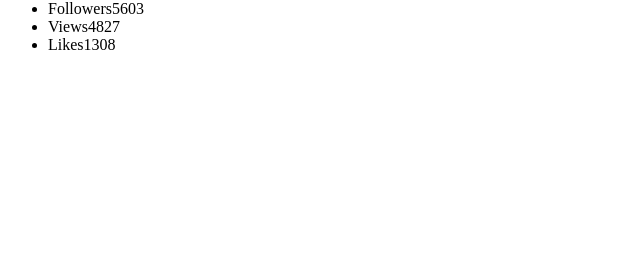
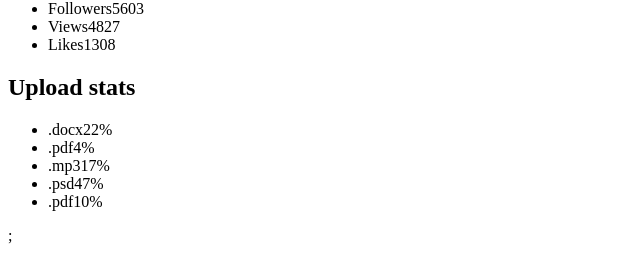
Before and after one commit to OksanaChorna/goit-react-hw-01-components, a React (Create React App) app: page / in a window 1280 px wide. Shown: the part 430-691 px from the top of the page, without its empty margins (0-640 px from the left). Built offline with nearby package versions, Linux system fonts and the light colour scheme.

Commit message:
2ге крім проптипів

```diff
--- a/src/App.js
+++ b/src/App.js
@@ -1,5 +1,8 @@
-import Profile from './components/profile';
+import React from 'react';
+import Profile from './components/Profile/profile';
 import user from './user.json';
+import Statistics from './components/Statistics/statistics';
+import statisticalData from './statistical-data.json';
 
 function App() {
   return (
@@ -11,6 +14,7 @@
         avatar={user.avatar}
         stats={user.stats}
       />
+      <Statistics title="Upload stats" stats={statisticalData} />;
     </div>
   );
 }
--- /dev/null
+++ b/src/components/Statistics/statistics.js
@@ -0,0 +1,27 @@
+import React from 'react';
+import PropTypes from 'prop-types';
+
+const Statistics = ({ title, stats }) => {
+  console.log(title);
+  return (
+    <section className="statistics">
+      {title !== '' ? <h2 className="title">{title}</h2> : ''}
+
+      <ul className="stat-list">
+        {stats.map(stat => (
+          <li className="item" key={stat.id}>
+            <span className="label">{stat.label}</span>
+            <span className="percentage">{stat.percentage}%</span>
+          </li>
+        ))}
+      </ul>
+    </section>
+  );
+};
+
+Statistics.propTypes = {
+  title: PropTypes.string,
+  // stats: PropTypes.objectOf(PropTypes.number).isRequired,
+};
+
+export default Statistics;
--- /dev/null
+++ b/src/statistical-data.json
@@ -0,0 +1,7 @@
+[
+  { "id": "id-1", "label": ".docx", "percentage": 22 },
+  { "id": "id-2", "label": ".pdf", "percentage": 4 },
+  { "id": "id-3", "label": ".mp3", "percentage": 17 },
+  { "id": "id-4", "label": ".psd", "percentage": 47 },
+  { "id": "id-5", "label": ".pdf", "percentage": 10 }
+]
```
Also changed, not shown: src/components/Profile/profile.jsx (renamed from src/components/profile.jsx).
